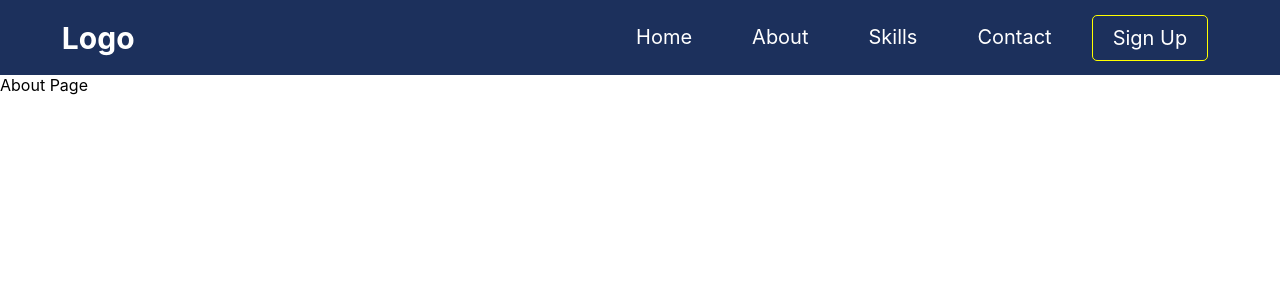
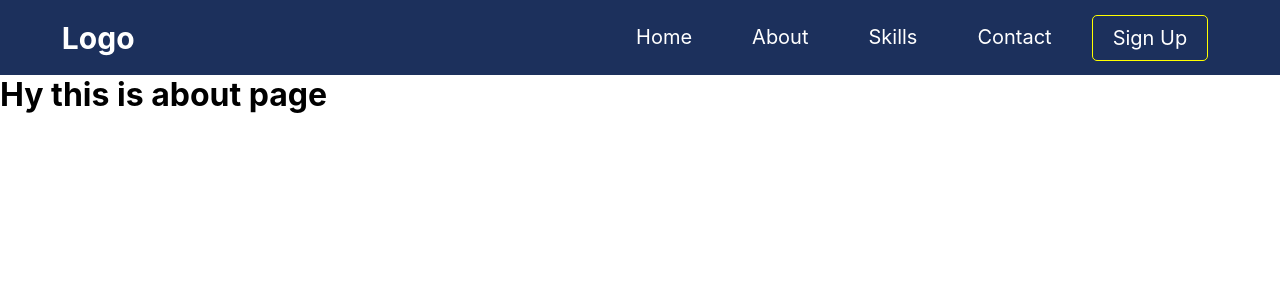
Before and after one commit to Sarfaraz0730/basic-app, a React (Create React App) app: page /about in a window 1280 px wide. Shown: the top 300 px of the page. Built offline with nearby package versions, Linux system fonts and the light colour scheme.

Commit message:
content of baout

```diff
--- a/src/App.jsx
+++ b/src/App.jsx
@@ -11,6 +11,8 @@ const App = () => {
   return (
    <>
     <Router>
+
+
       <Navbar/>
 
 
--- a/src/components/About.jsx
+++ b/src/components/About.jsx
@@ -15,7 +15,7 @@ const About = () => {
 
 
 
-About Page
+ <h1>Hy this is about page</h1>
     </div>
   )
 }
```
